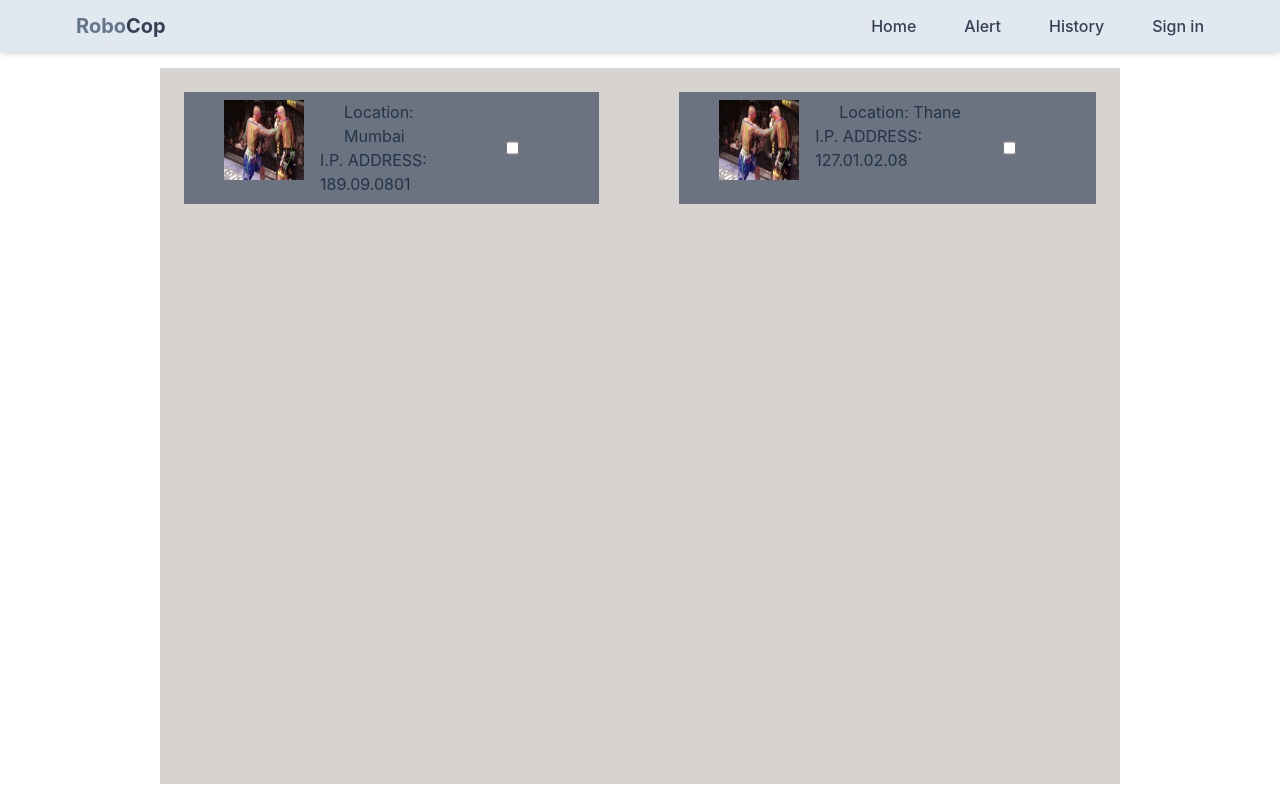
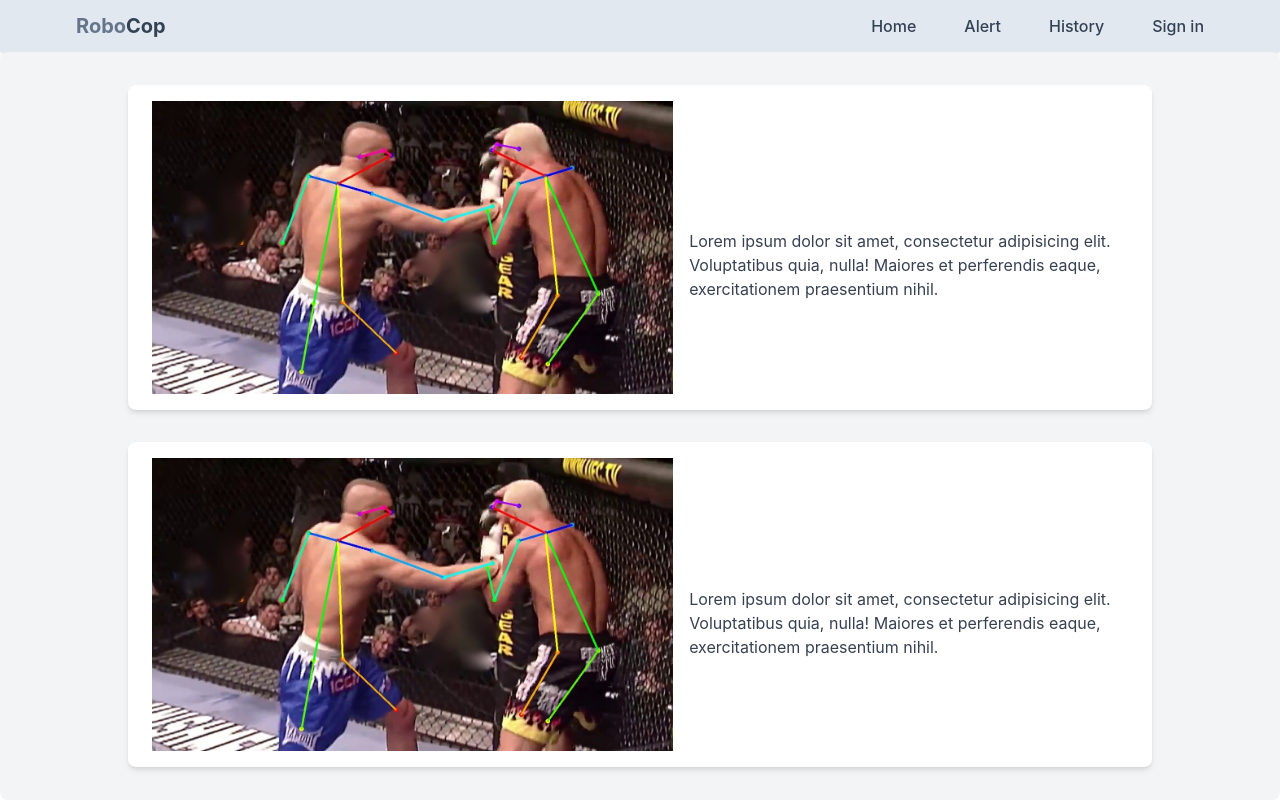
Before and after one commit to Team-Black-Perl/Dashboard, a React (Vite) app: page /alerts in a window 1280 px wide. Built offline with nearby package versions, Linux system fonts and the light colour scheme.

Commit message:
created cards

```diff
--- a/src/App.tsx
+++ b/src/App.tsx
@@ -1,8 +1,8 @@
-import Login from "./components/login";
-import Home from "./components/home";
+import Login from "./pages/login";
+import Home from "./pages/home";
 import { BrowserRouter, Routes, Route  } from "react-router-dom";
-import Alerts from "./components/alerts";
-import History from "./components/history";
+import Alerts from "./pages/alerts";
+import History from "./pages/history";
 import Header from "./components/header";
 
 
@@ -12,9 +12,11 @@ function App() {
 		<BrowserRouter>
 		{/* <Header/> */}
 			<Routes>
-                <Route path="/" element={<Login />} />
+                <Route path="/" element={<Home />} />
                 <Route path="/home" element={<Home />} />
 				<Route path="/alerts" element={<Alerts />} />
+				<Route path="/signin" element={<Login />} />
+
 				<Route path="/history" element={<History/>} />
             </Routes>
 		</BrowserRouter>
--- a/src/components/alerts.tsx
+++ /dev/null
@@ -1,72 +0,0 @@
-import React, { useState, useEffect } from 'react'
-import axios from 'axios'
-import { useNavigate } from 'react-router-dom';
-import fight1 from '../assets/fight1.jpeg'
-import Header from './header';
-
-// const DataComponent = () => {
-//     const [data, setData] = useState([]);
-
-//     useEffect(() => {
-//       fetchData();
-//     }, []);
-
-//     const fetchData = async () => {
-//       try {
-//         const response = await axios.get('https://example.com/api/data');
-//         const sortedData = response.data.sort((a, b) => {
-//           // Assuming 'location' is a string property in your data objects
-//           return a.location.localeCompare(b.location);
-//         });
-//         setData(sortedData);
-//       } catch (error) {
-//         console.error('Error fetching data:', error);
-//       }
-//     };
-
-
-const Alerts = () => {
-
-    //     const [alert,setAlert] =useState([])
-    //   useEffect(()=>{
-    //     const fetchAllAlert = async ()=>{
-    //       try{
-    //         const res = await axios.get("http://localhost:8800/albums")
-    //         setAlert(res.data)
-    //       }catch(err){
-    //         console.log(err)
-    //       }
-    //     }
-    //     fetchAllAlert()
-    //   },[])
-
-    return (
-        <div className='h-screen flex flex-col'>
-            <Header />
-            <div className='flex-1 bg-stone-300 mt-4 mb-4 mx-40'>
-                <div className='p-6 flex space-x-20 justify-between'>
-                    <div className='p-2 bg-gray-500 flex px-20'>
-                        <img src={fight1} alt="fight.png" className='w-20 h-20 mr-4 -ml-10' />
-                        <div>
-                            <h2 className='px-6'>Location: Mumbai</h2>
-                            <p>I.P. ADDRESS: 189.09.0801</p>
-                        </div>
-                        <input type="checkbox" id="checkbox1" className="ml-2"></input>
-                    </div>
-                    <div className='p-2 bg-gray-500 flex px-20'>
-                        <img src={fight1} alt="fight.png" className='w-20 h-20 mr-4 -ml-10' />
-                        <div>
-                            <h2 className='px-6'>Location: Thane</h2>
-                            <p>I.P. ADDRESS: 127.01.02.08</p>
-                        </div>
-                        <input type="checkbox" id="checkbox2" className="ml-2"></input>
-                    </div>
-                </div>
-            </div>
-        </div>
-
-
-    )
-}
-
-export default Alerts
--- a/src/components/history.tsx
+++ /dev/null
@@ -1,11 +0,0 @@
-import React from 'react'
-
-function History() {
-  return (
-    <div>
-
-    </div>
-  )
-}
-
-export default History
--- a/src/index.css
+++ b/src/index.css
@@ -9,7 +9,7 @@
 
   color-scheme: light dark;
   color: rgba(255, 255, 255, 0.87);
-  background-color: #242424;
+  background-color: #ffffff;
 
   font-synthesis: none;
   text-rendering: optimizeLegibility;
@@ -52,7 +52,7 @@ button:focus-visible {
 
 @media (prefers-color-scheme: light) {
   :root {
-    color: #213547;
+    color: #ffffff;
     background-color: #ffffff;
   }
   a:hover {
--- /dev/null
+++ b/src/pages/alerts.tsx
@@ -0,0 +1,45 @@
+import React from 'react';
+import fight1 from '../assets/fight1.jpeg';
+import Header from '../components/header';
+
+const Alerts = () => {
+    return (
+        <div className='h-screen w-screen flex flex-col'>
+            <Header />
+            {/* Full-screen parent card */}
+            <div className="flex-grow bg-gray-100 rounded-lg overflow-hidden">
+                <div className="h-full flex flex-col justify-center items-center">
+                    {/* Child cards */}
+                    <div className="bg-white shadow-md rounded-lg my-4 mx-2 w-full max-w-screen-lg">
+                        <div className="flex items-center justify-between px-6 py-4">
+                            <div>
+                                <img className="mr-4" src={fight1} alt="fight.png" />
+                            </div>
+                            <div className="ml-4">
+                                <div className="font-bold text-xl mb-2">Card 1</div>
+                                <p className="text-gray-700 text-base">
+                                    Lorem ipsum dolor sit amet, consectetur adipisicing elit. Voluptatibus quia, nulla! Maiores et perferendis eaque, exercitationem praesentium nihil.
+                                </p>
+                            </div>
+                        </div>
+                    </div>
+                    <div className="bg-white shadow-md rounded-lg my-4 mx-2 w-full max-w-screen-lg">
+                        <div className="flex items-center justify-between px-6 py-4">
+                            <div>
+                                <img className="mr-4" src={fight1} alt="fight.png" />
+                            </div>
+                            <div className="ml-4">
+                                <div className="font-bold text-xl mb-2">Card 2</div>
+                                <p className="text-gray-700 text-base">
+                                    Lorem ipsum dolor sit amet, consectetur adipisicing elit. Voluptatibus quia, nulla! Maiores et perferendis eaque, exercitationem praesentium nihil.
+                                </p>
+                            </div>
+                        </div>
+                    </div>
+                </div>
+            </div>
+        </div>
+    );
+};
+
+export default Alerts;
--- /dev/null
+++ b/src/pages/history.tsx
@@ -0,0 +1,14 @@
+import Header from "../components/header";
+
+
+function History() {
+  return (
+
+    <div>
+      <Header/>
+      <h3 className="bg-slate-500">history</h3>
+    </div>
+  )
+}
+
+export default History;
--- a/src/components/home.tsx
+++ b/src/pages/home.tsx
@@ -6,7 +6,7 @@ import fight3 from "../assets/fight3.jpg"
 import fight4 from "../assets/fight4.jpg"
 import fight5 from "../assets/fight5.jpg"
 import icon2 from "../assets/icon2.png"
-import Header from "./header"
+import Header from "../components/header"
 
 function Home() {
     return (
--- a/src/components/login.tsx
+++ b/src/pages/login.tsx
@@ -5,7 +5,7 @@ function Login() {
 
     const navigate = useNavigate()
     const handleEvent = () => {
-        navigate("/home")
+        navigate("/")
     }
 
 
```
Also changed, not shown: src/pages/map.tsx (renamed from src/components/map.tsx).
